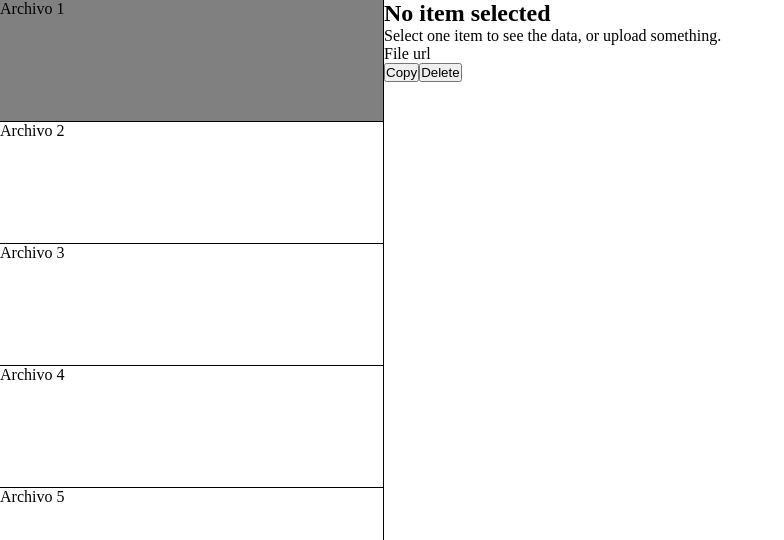
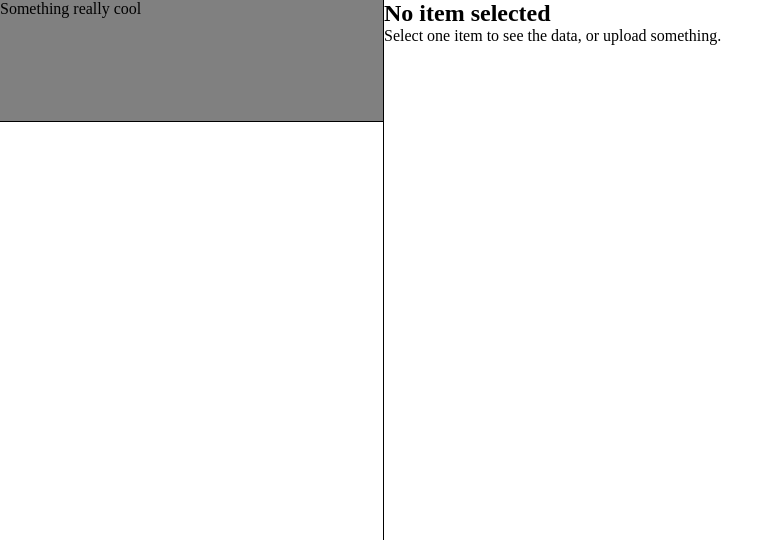
Before and after one commit to mikolertesx/anonymous-vue-app, a Vue app: page / in a window 1280 px wide. Shown: the top 540 px of the page, without its empty margins (0-784 px from the left). Built offline with nearby package versions, Linux system fonts and the light colour scheme.

Commit message:
Added vuex to handle file uploads.

```diff
--- a/package.json
+++ b/package.json
@@ -15,7 +15,7 @@
   "dependencies": {
     "core-js": "^3.6.5",
     "vue": "^3.0.0",
-    "vuex": "^3.6.0"
+    "vuex": "^4.0.0-rc.2"
   },
   "devDependencies": {
     "@vue/cli-plugin-babel": "~4.5.0",
--- a/src/App.vue
+++ b/src/App.vue
@@ -2,12 +2,12 @@
   <div class="content">
     <div class="sidebar">
       <div
-        v-for="item in items"
-        :key="item"
+        v-for="file in files"
+        :key="file.id"
         class="item"
-        @click="selectItem(item)"
+        @click="selectItem(file)"
       >
-        {{ item }}
+        {{ file.filename }}
       </div>
     </div>
     <main>
@@ -15,9 +15,9 @@
         <h2>No item selected</h2>
         <p>Select one item to see the data, or upload something.</p>
       </div>
-      <div class="selected-item">
-        <h2>{{ selectedItem }}</h2>
-        <p>File url</p>
+      <div v-else class="selected-item">
+        <h2>{{ selectedItem.filename }}</h2>
+        <p>{{ selectedItem.url }}</p>
         <div class="selected-item-actions">
           <button>Copy</button>
           <button>Delete</button>
@@ -28,10 +28,11 @@
 </template>
 
 <script>
+import { mapGetters } from "vuex";
+
 export default {
   data() {
     return {
-      items: ["Archivo 1", "Archivo 2", "Archivo 3", "Archivo 4", "Archivo 5"],
       selectedItem: null,
     };
   },
@@ -39,6 +40,9 @@ export default {
     selectItem(item) {
       this.selectedItem = item;
     },
+  },
+  computed: {
+    ...mapGetters(["files"]),
   },
 };
 </script>
--- a/src/main.js
+++ b/src/main.js
@@ -1,8 +1,8 @@
 import { createApp } from "vue";
-import Vuex from "vuex";
-
 import App from "./App.vue";
+import files from "./store/files/";
 
 const app = createApp(App);
-app.use(Vuex);
+app.use(files);
+
 app.mount("#app");
--- /dev/null
+++ b/src/models/File.js
@@ -0,0 +1,19 @@
+let globalId = 0;
+
+class File {
+  constructor(id = null, filename, url = "", filesize, date, uploaded = false) {
+    if (id === null) {
+      this.id = globalId.toString();
+      globalId++;
+    } else {
+      this.id = id;
+    }
+    this.filename = filename;
+    this.url = url;
+    this.filesize = filesize;
+    this.date = date;
+    this.uploaded = uploaded;
+  }
+}
+
+export default File;
--- /dev/null
+++ b/src/store/files/index.js
@@ -0,0 +1,24 @@
+import Vuex from "vuex";
+import File from "../../models/File";
+
+const store = new Vuex.Store({
+  state: {
+    files: [
+      new File(
+        "1",
+        "Something really cool",
+        "niceplace.com/",
+        33,
+        new Date(),
+        true
+      ),
+    ],
+  },
+  getters: {
+    files(state) {
+      return state.files;
+    },
+  },
+});
+
+export default store;
```
Also changed, not shown: 1 other file (tests, documents, lock files or other folders).
